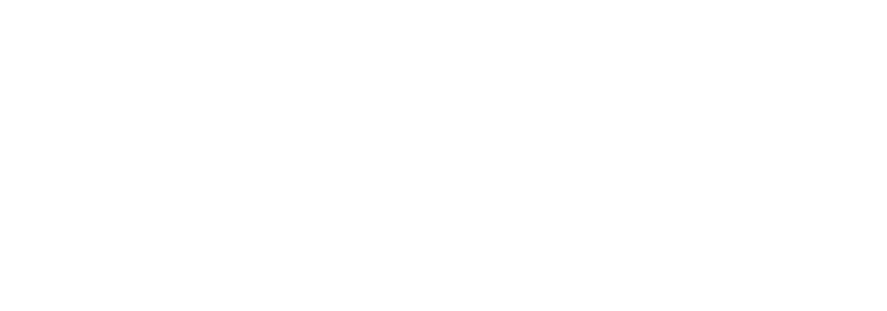
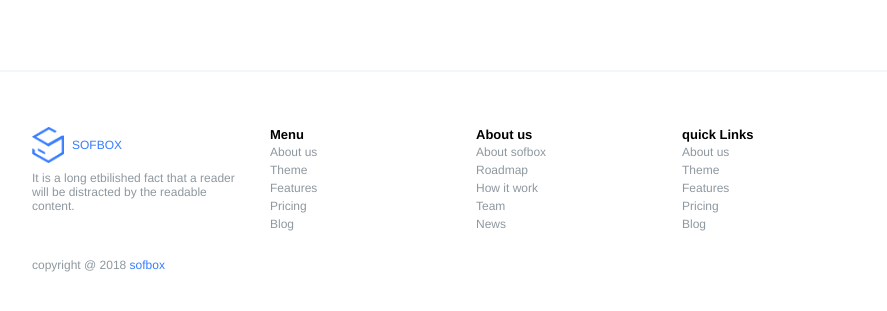
Before and after one commit to VictorEnache/proj-html-vuejs, a Vue app in the folder sb-marketing/: page / in a window 1280 px wide. Shown: the part 3525-3836 px from the top of the page, without its empty margins (196-1083 px from the left). Before the commit the page ends 3505 px from the top, so only its background shows below. Built offline with nearby package versions, Linux system fonts and the light colour scheme.

Commit message:
create footer

```diff
--- a/sb-marketing/src/App.vue
+++ b/sb-marketing/src/App.vue
@@ -2,6 +2,7 @@
   <div id="app">
     <Header_c />
     <Main_c />
+    <Footer_c />
   </div>
 </template>
 
@@ -9,12 +10,14 @@
 
 import Header_c from './components/header_component.vue'
 import Main_c from './components/main_component.vue'
+import Footer_c from './components/footer_component.vue'
 
 export default {
   name: 'App',
   components: {
     Header_c,
-    Main_c
+    Main_c,
+    Footer_c
   }
 }
 </script>
--- /dev/null
+++ b/sb-marketing/src/components/footer_component.vue
@@ -0,0 +1,90 @@
+<template>
+    <footer id="site_footer">
+        <div class="container">
+            <div class="row">
+                <div class="col">
+                    <div class="logo d_flex">
+                        <Logo />
+                        <div class="logo_text">
+                            SOFBOX
+                        </div>
+                    </div>
+                    <p>It is a long etbilished fact that a reader will be distracted by the readable content.</p>
+
+                    <div class="copyright">
+                        copyright @ 2018 <span>sofbox</span>
+                    </div>
+                </div>
+                <div class="col" :key='index' v-for='(nav,index) in nav_list'>
+                    <Vertical_nav  :nav_name='nav.name' :links_array="nav.links_array"/>
+                </div>
+            </div>
+        </div>
+    </footer>
+    <!-- /#site_footer -->
+</template>
+
+<script>
+import Logo from './logo_component.vue'
+import Vertical_nav from './vertical_nav_component.vue'
+
+export default {
+    name:'site_footer',
+
+    components:{
+        Logo,
+        Vertical_nav
+    },
+
+    data(){
+        return{
+            nav_list:[
+                {
+                    name:'Menu',
+                    links_array:['About us', 'Theme', 'Features', 'Pricing', 'Blog']
+                },
+                {
+                    name:'About us',
+                    links_array:['About sofbox', 'Roadmap', 'How it work', 'Team', 'News']
+                },{
+                    name:'quick Links',
+                    links_array:['About us', 'Theme', 'Features', 'Pricing', 'Blog']
+                }
+            ]
+        }
+    }
+}
+</script>
+
+
+
+<style lang="scss">
+    #site_footer{
+        border-top: 2px solid $bg-color-beta;
+        padding: 55px 0;
+        margin-top: 90px;
+        .container{
+            .row{
+                .col{
+                    width: calc(100% * 1/4);
+                }
+                .logo{
+                    align-items: center;
+                    font-size: 12px;
+                    column-gap: 0.5rem;
+                    color: $text-color-epsilon;
+                }
+
+                .copyright{
+                    margin-top: 45px;
+                    font-size: 12px;
+                    color: $text-color-eta;
+
+                    span{
+                        color: $text-color-epsilon;
+                    }
+                }
+            }
+        }
+    }
+</style>
--- /dev/null
+++ b/sb-marketing/src/components/vertical_nav_component.vue
@@ -0,0 +1,42 @@
+<template>
+    <nav id="vertical_nav">
+        <div class="nav_name">
+            {{nav_name}}
+        </div>
+        <ul>
+            <li :key="index" v-for="(link,index) in links_array"><a href="#">{{link}}</a></li>
+        </ul>
+    </nav>
+</template>
+
+
+
+<script>
+export default {
+    name:'vertical_nav_component',
+
+    props:{
+        nav_name:String,
+        links_array:Array
+    }
+}
+</script>
+
+<style lang="scss">
+    #vertical_nav{
+        padding-left: 2rem;
+        .nav_name{
+            font-size: 13px;
+            font-weight: 600;
+        }
+        ul{
+
+            li{
+                a{
+                    font-size: 12px;
+                    color: $text-color-eta;
+                }
+            }
+        }
+    }
+</style>
```
